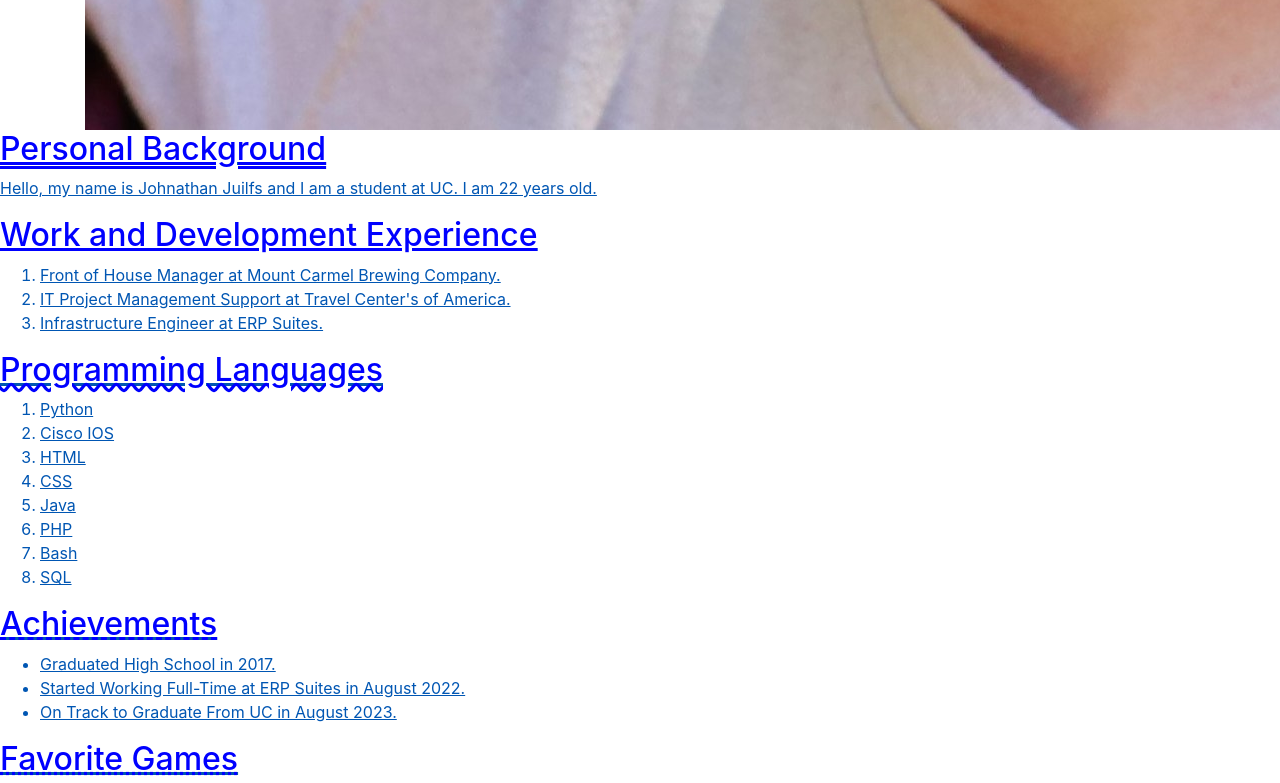
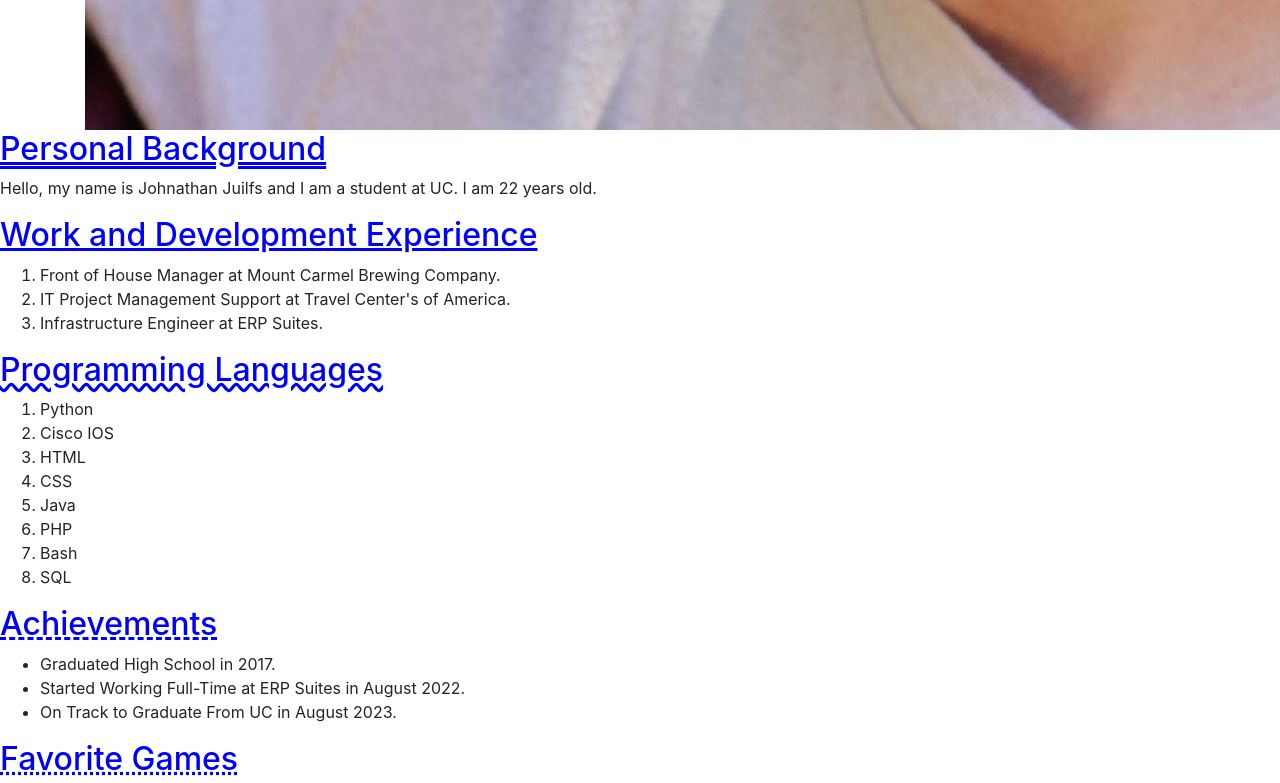
Before and after one commit to it3049c-fall22-henderson/online-portfolio-Juilfsjc, a website: page index.html in a window 1280 px wide. Shown: the part 2500-3283 px from the top of the page. Drawn offline with nearby package versions, Linux system fonts and the light colour scheme.

Commit message:
Edited some errors
Edited some errors

```diff
--- a/index.html
+++ b/index.html
@@ -9,7 +9,11 @@
   <link rel="stylesheet" href="https://stackpath.bootstrapcdn.com/bootstrap/4.4.1/css/bootstrap.min.css"
     integrity="sha384-Vkoo8x4CGsO3+Hhxv8T/Q5PaXtkKtu6ug5TOeNV6gBiFeWPGFN9MuhOf23Q9Ifjh" crossorigin="anonymous" />
   <link rel="stylesheet" href="resources/styles/styles.css">
-  <!-- INCLUDE STYLES FILE HERE --> <a href="resources/styles/styles.css" </a>
+  <!-- INCLUDE STYLES FILE HERE -->
+
+
+
+  <link rel="stylesheet" href="resources/styles/styles.css" />
 </head>
 
 <body>
```
